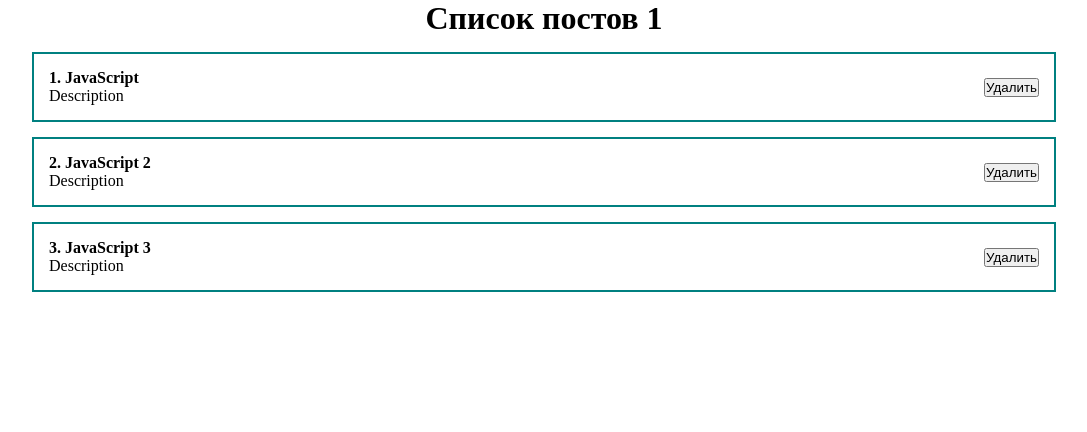
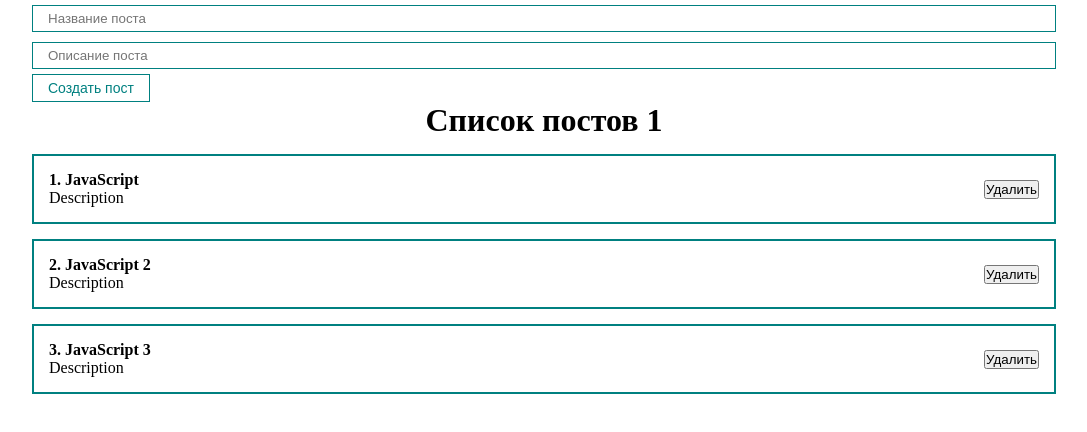
Before and after one commit to SterrenHeer/FakeFoodOrder, a React (Create React App) app: page / in a window 1280 px wide. Shown: the top 432 px of the page, without its empty margins (96-1183 px from the left). Built offline with nearby package versions, Linux system fonts and the light colour scheme.

Commit message:
add test input and button components and styles for them

```diff
--- a/src/App.js
+++ b/src/App.js
@@ -1,5 +1,7 @@
 import React, {useState} from "react";
 import PostList from "./components/PostList";
+import Button from "./components/UI/button/Button";
+import Input from "./components/UI/input/Input";
 
 import "./styles/App.scss"
 
@@ -10,8 +12,25 @@
 		{id: 3, title: 'JavaScript 3', body: 'Description'},
 	])
 
+	const [title, setTitle] = useState('')
+
+	const addNewPost = (e) => {
+		e.preventDefault()
+		console.log(title)
+	}
+
   	return (
 		<div className="App">
+			<form>
+				<Input
+					value={title}
+					onChange={e => setTitle(e.target.value)}
+					type="text"
+					placeholder="Название поста"
+				/>
+				<Input type="text" placeholder="Описание поста"></Input>
+				<Button onClick={addNewPost}>Создать пост</Button>
+			</form>
 			<PostList posts={posts} title={'Список постов 1'} />
 		</div>
   	);
--- /dev/null
+++ b/src/components/UI/button/Button.jsx
@@ -0,0 +1,12 @@
+import React from 'react';
+import classes from './Button.module.scss';
+
+const Button = ({children, ...props}) => {
+	return (
+		<button {...props} className={classes.btn}>
+			{children}
+		</button>
+	);
+};
+
+export default Button;
--- /dev/null
+++ b/src/components/UI/button/Button.module.scss
@@ -0,0 +1,8 @@
+.btn {
+	padding: 5px 15px;
+	border: 1px solid teal;
+	color: teal;
+	font-size: 14px;
+	background: transparent;
+	cursor: pointer;
+}
--- /dev/null
+++ b/src/components/UI/input/Input.jsx
@@ -0,0 +1,12 @@
+import React from 'react';
+import classes from './Input.module.scss';
+
+const Input = ({children, ...props}) => {
+	return (
+		<input {...props} className={classes.input}>
+			{children}
+		</input>
+	);
+};
+
+export default Input;
--- /dev/null
+++ b/src/components/UI/input/Input.module.scss
@@ -0,0 +1,6 @@
+.input {
+	width: 100%;
+	margin: 5px 0;
+	padding: 5px 15px;
+	border: 1px solid teal;
+}
```
